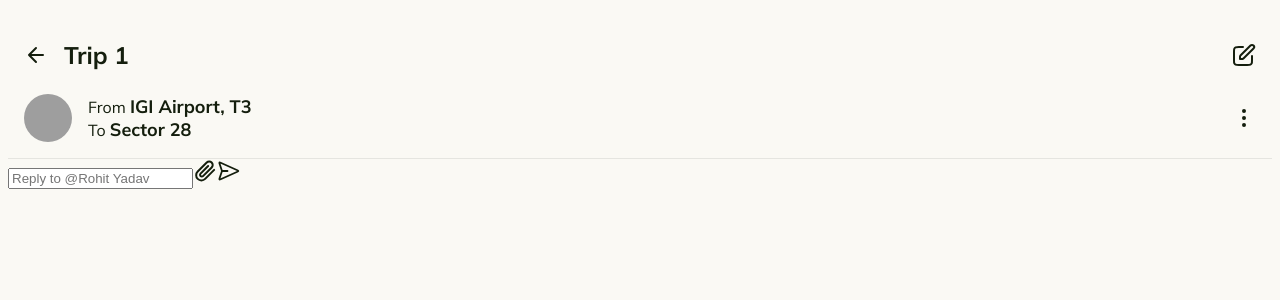
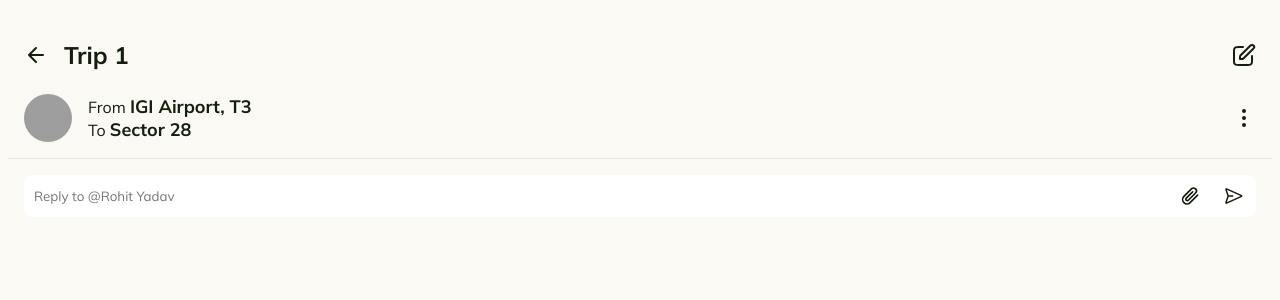
Before and after one commit to shm-dsgn/corider-task-ts, a React (Create React App) app: page / in a window 1280 px wide. Shown: the top 300 px of the page. Built offline with nearby package versions, Linux system fonts and the light colour scheme; grey boxes are pictures that could not be loaded.

Commit message:
input field

```diff
--- a/src/components/Input/Input.css
+++ b/src/components/Input/Input.css
@@ -0,0 +1,36 @@
+.input-block {
+    padding: 16px;
+}
+
+.input-box {
+    height: 42px;
+    background-color: white;
+    display: flex;
+    justify-content: space-between;
+    align-items: center;
+    border-radius: 8px;
+    overflow: hidden;
+}
+
+input:focus{
+    outline: none;
+}
+
+.input-box > input {
+    margin-left: 8px;
+    width: 80%;
+    font-family: 'Mulish', sans-serif;
+    border: none;
+}
+
+.input-block-icons {
+    display: flex;
+    justify-content: flex-end;
+    align-items: center;
+}
+
+.input-block-icons > img {
+    margin: 0px 12px;
+    width: 20px;
+    height: 20px;
+}
--- a/src/components/Input/Input.tsx
+++ b/src/components/Input/Input.tsx
@@ -1,18 +1,20 @@
-import React from 'react'
-import './Input.css'
-import Paperclip from "../../icons/Paperclip.svg"
-import Send from "../../icons/Send.svg"
+import React from "react";
+import "./Input.css";
+import Paperclip from "../../icons/Paperclip.svg";
+import Send from "../../icons/Send.svg";
 
 const Input = () => {
   return (
     <div className="input-block">
-        <div className='input-box'>
+      <div className="input-box">
         <input type="text" placeholder="Reply to @Rohit Yadav" />
-        <img src={Paperclip} alt='paperclip'/>
-        <img src={Send} alt='send'/>
+        <div className="input-block-icons">
+          <img src={Paperclip} alt="paperclip" />
+          <img src={Send} alt="send" />
         </div>
+      </div>
     </div>
-  )
-}
+  );
+};
 
-export default Input
+export default Input;
```
Also changed, not shown: src/components/FilePopup/FilePopup.tsx (added, +9 -0 lines), src/components/FilePopup/FilePopup.css (added).
